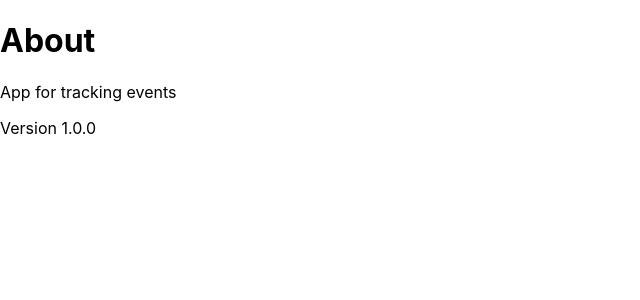
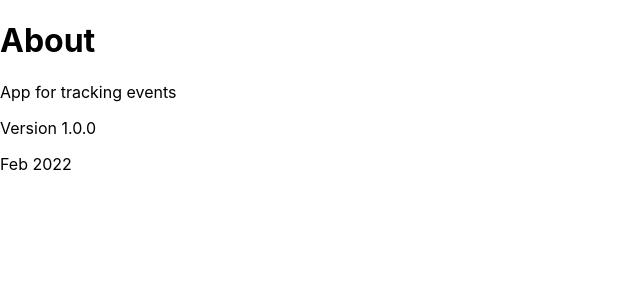
Before and after one commit to tomkent321/my-events, a Next.js app in the folder my-events-frontend/: page /about in a window 1280 px wide. Shown: the top 300 px of the page, without its empty margins (0-640 px from the left). Built offline with nearby package versions, Linux system fonts and the light colour scheme.

Commit message:
adjusted about page

```diff
--- a/my-events-frontend/pages/about.js
+++ b/my-events-frontend/pages/about.js
@@ -4,6 +4,7 @@ export default function AboutPage() {
       <h1>About</h1>
       <p>App for tracking events</p>
       <p>Version 1.0.0</p>
+      <p>Feb 2022</p>
     </div>
   )
 }
```
